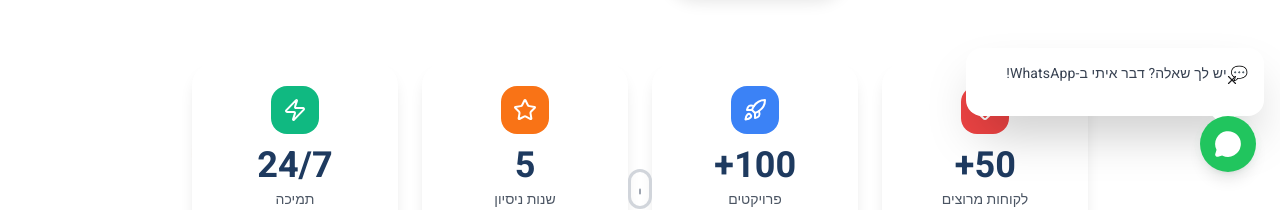
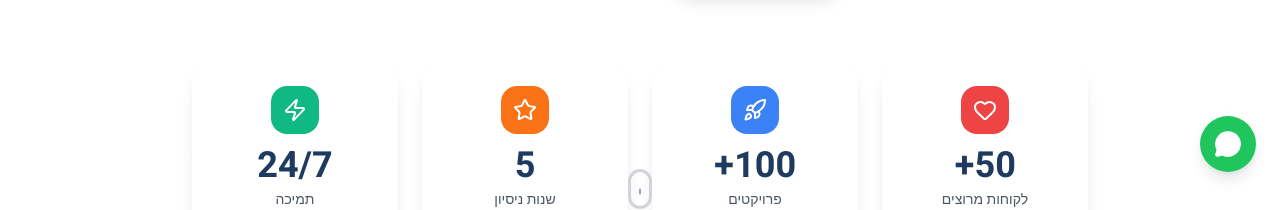
Before and after one commit to itayost/itayost-apple, a Next.js app: page / in a window 1280 px wide. Shown: the part 604-814 px from the top of the page. Built offline with nearby package versions, Linux system fonts and the light colour scheme; no server answers; a web font is replaced by a local one.

Commit message:
Update WhatsAppButton.tsx

```diff
--- a/src/components/common/WhatsAppButton.tsx
+++ b/src/components/common/WhatsAppButton.tsx
@@ -2,11 +2,10 @@
 
 import { useState, useEffect } from 'react'
 import { motion, AnimatePresence } from 'framer-motion'
-import { MessageCircle, X } from 'lucide-react'
+import { MessageCircle } from 'lucide-react'
 
 export function WhatsAppButton() {
   const [isVisible, setIsVisible] = useState(false)
-  const [isTooltipVisible, setIsTooltipVisible] = useState(false)
 
   const phoneNumber = '972544994417'
   const message = 'שלום! אשמח לקבל מידע נוסף על השירותים שלך'
@@ -17,20 +16,8 @@ export function WhatsAppButton() {
       setIsVisible(true)
     }, 2000)
 
-    // Show tooltip after button appears
-    const tooltipTimer = setTimeout(() => {
-      setIsTooltipVisible(true)
-    }, 5000)
-
-    // Hide tooltip after some time
-    const hideTooltipTimer = setTimeout(() => {
-      setIsTooltipVisible(false)
-    }, 10000)
-
     return () => {
       clearTimeout(timer)
-      clearTimeout(tooltipTimer)
-      clearTimeout(hideTooltipTimer)
     }
   }, [])
 
@@ -42,39 +29,6 @@ export function WhatsAppButton() {
   return (
     <AnimatePresence>
       {isVisible && (
-        <>
-          {/* Tooltip */}
-          <AnimatePresence>
-            {isTooltipVisible && (
-              <motion.div
-                initial={{ opacity: 0, scale: 0.8, x: 20 }}
-                animate={{ opacity: 1, scale: 1, x: 0 }}
-                exit={{ opacity: 0, scale: 0.8, x: 20 }}
-                className="fixed bottom-20 start-4 z-40 bg-white rounded-2xl shadow-2xl p-4 max-w-xs"
-                style={{
-                  transform: 'translateZ(0)',
-                  bottom: 'calc(5rem + env(safe-area-inset-bottom))'
-                }}
-              >
-                <button
-                  onClick={() => setIsTooltipVisible(false)}
-                  className="absolute top-2 right-2 w-6 h-6 flex items-center justify-center rounded-full hover:bg-brand-gray-100 transition-colors"
-                  aria-label="Close tooltip"
-                >
-                  <X size={14} />
-                </button>
-
-                <p className="text-sm text-brand-gray-700 pl-6">
-                  💬 יש לך שאלה? דבר איתי ב-WhatsApp!
-                </p>
-
-                {/* Arrow pointing to button */}
-                <div className="absolute -bottom-2 start-8 w-4 h-4 bg-white transform rotate-45" />
-              </motion.div>
-            )}
-          </AnimatePresence>
-
-          {/* WhatsApp Button */}
         <motion.button
           initial={{ scale: 0, rotate: -180 }}
           animate={{ scale: 1, rotate: 0 }}
@@ -85,8 +39,6 @@ export function WhatsAppButton() {
             damping: 20
           }}
           onClick={handleClick}
-            onMouseEnter={() => setIsTooltipVisible(true)}
-            onMouseLeave={() => setIsTooltipVisible(false)}
           className="fixed bottom-6 start-6 z-50 w-14 h-14 bg-green-500 hover:bg-green-600 rounded-full flex items-center justify-center shadow-lg hover:shadow-xl transition-colors transition-shadow group"
           style={{
             transform: 'translateZ(0)',
@@ -116,7 +68,6 @@ export function WhatsAppButton() {
             fill="white"
           />
         </motion.button>
-        </>
       )}
     </AnimatePresence>
   )
```
Lines whose indentation alone changed are shown as unchanged.
